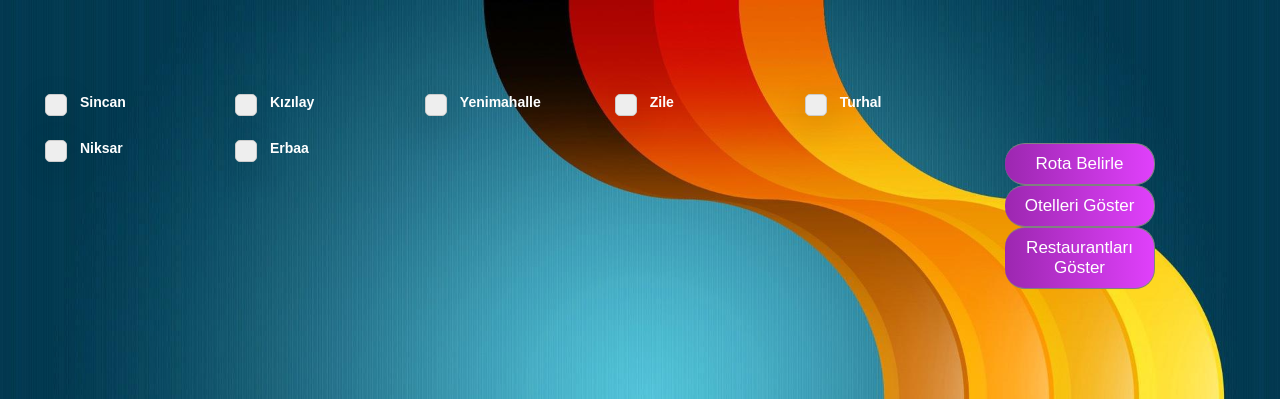
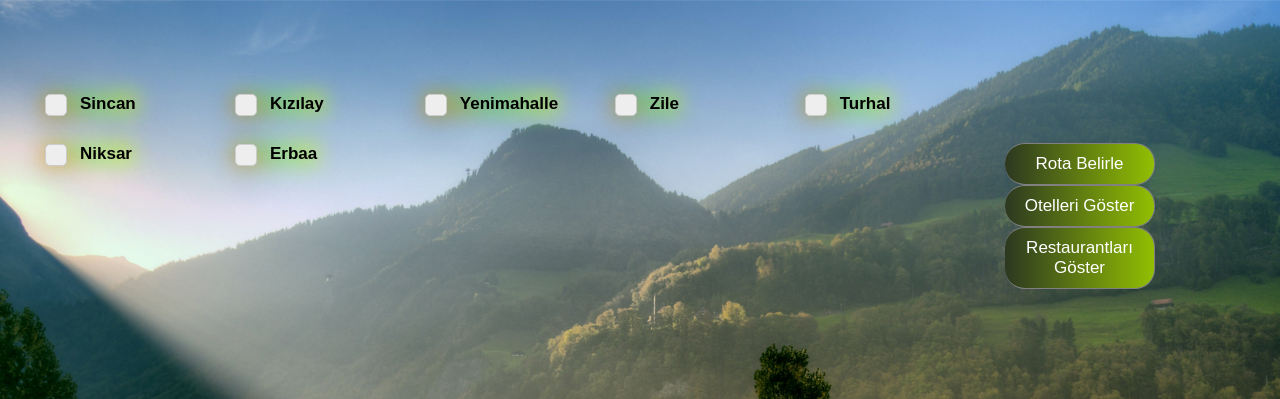
Before and after one commit to ahlas/glck, a Django app: template gezi/templates/resultPage.html in a window 1280 px wide. Shown: the top 399 px of the page. Run offline with Django 3.2, Linux system fonts and the light colour scheme; data comes from the database, SQL or seed files in the repository; the template is opened without the code that fills it: values that come from a table or form of the project are taken from there, most other values are stand-ins (such as "Sample title", 1, 10 or a date in 2020); some libraries are stand-ins or nearby versions.

Commit message:
ResultPage calismalari v1.

```diff
--- a/gezi/static/css/background.css
+++ b/gezi/static/css/background.css
@@ -1,5 +1,5 @@
 body {
-    background:url("../images/test1.jpg") no-repeat center center fixed;
+    background:url("../images/y.jpg") no-repeat center center fixed;
 	color:#000;
 	background-size: cover;
 	 -webkit-background-size: cover;
@@ -107,7 +107,7 @@ form. form2::after {
 .button2{
   width: 150px !important;
   padding: 10px;
-       background: linear-gradient(to right, #9C27B0, #E040FB);
+       background: linear-gradient(to right, #2c3821, #92bf02);
 /*  background: #2196F3;*/
   color: white;
   font-size: 17px;
@@ -115,6 +115,9 @@ form. form2::after {
   border-left: none;
   cursor: pointer;
   border-radius:20px !important;
+}
+.button2:hover {
+  background: #779c02;
 }
 
     @media only screen and (max-width: 600px) {
@@ -185,9 +188,9 @@ padding: 20px 20px;
   position: relative;
   padding-left: 35px;
   cursor: pointer;
-  font-size: 14px;
+  font-size: 17px;
   font-weight:700;
-  color: white;
+  color: #000;
   -webkit-user-select: none;
   -moz-user-select: none;
   -ms-user-select: none;
@@ -376,3 +379,40 @@ h1{
   position:absolute;
   left:-999px;
 }
+
+.container before,
+.container::after
+{
+    content: '';
+    position: absolute;
+    top: -2px;
+    left: -2px;
+    background: linear-gradient(45deg,#000000,#ffff0096,#ff7300ce,
+    #4ffb0054,#ffff0096,#ff7300ce);
+    background-size: 400%;
+    width: calc(100% + 4px);
+    height: calc(100% + 4px);
+    z-index: -1;
+    animation: animateBox 20s linear infinite;
+}
+
+.container::after
+{
+    filter:blur(10px);
+}
+
+@keyframes animateBox
+{
+    0%
+    {
+        background-position: 0 0;
+    }
+    50%
+    {
+        background-position: 300% 0;
+    }
+    100%
+    {
+        background-position: 0 0;
+    }
+}
--- a/gezi/templates/resultPage.html
+++ b/gezi/templates/resultPage.html
@@ -47,10 +47,12 @@
                                   {% if altSehirler %}
                                         {% for altSehir in altSehirler %}
                                                 <div class="col-s-12 col-2" >
+                                                    <div class="shadow">
                                                     <label class="container">{{altSehir.yerAdi}}
                                                         <input type="checkbox" id="{{altSehir.yerAdi}}" name="cityChecks[]"  value="{{altSehir.yerAdi}}">
                                                         <span class="checkmark"></span>
                                                     </label>
+                                                    </div>
                                                 </div>
                                         {% endfor %}
                                  {% else %}
```
Also changed, not shown: gezi/static/images/y.jpg (added). Lines whose indentation alone changed are shown as unchanged.
